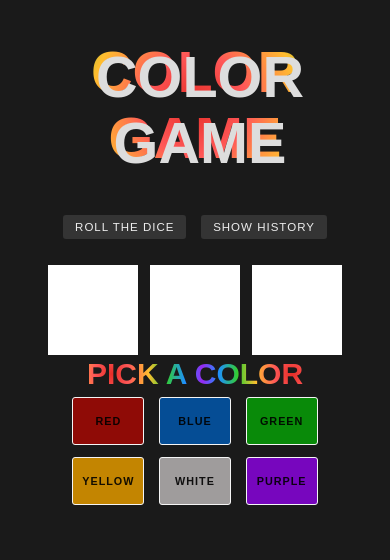
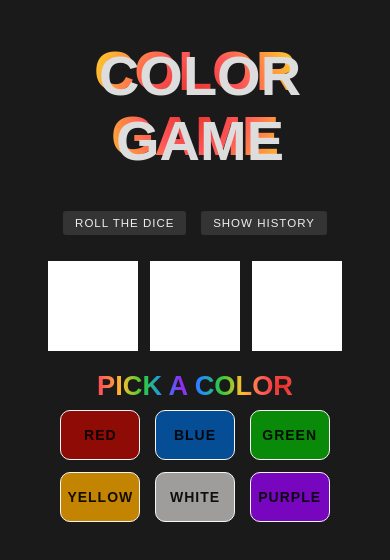
Before and after one commit to nepoaquino/colorGameSimulator, a plain HTML site: page index.html in a window 390 px wide. Drawn offline with Linux system fonts and the light colour scheme.

Commit message:
Update style.css

```diff
--- a/style.css
+++ b/style.css
@@ -149,8 +149,8 @@ button:hover {
 }
 
 #popUp {
-  margin-top: -30px;
-  margin-bottom: -30px;
+  margin-top: -10px;
+  margin-bottom: -25px;
   display: block;
   font-size: 2.5rem;
   font-weight: bold;
@@ -247,7 +247,7 @@ button:hover {
     font-size: 60%;
   }
   h1 {
-    font-size: 3.6rem;
+    font-size: 3.5rem;
   }
   button {
     font-size: 0.72rem;
@@ -269,7 +269,7 @@ button:hover {
     margin: 0 6px;
   }
   #history-table {
-    font-size: 0.9rem;
+    font-size: 1rem;
   }
   #history-table th {
     padding: 6px;
@@ -279,14 +279,14 @@ button:hover {
     padding-bottom: 7.2px;
   }
   #popUp {
-    font-size: 30px;
-    background-size: 180px;
+    font-size: 1.7rem;
+    background-size: 200px;
   }
   #color-selection button {
-    width: 72px;
-    height: 48px;
-    font-size: 10.8px;
+    width: 80px;
+    height: 50px;
+    font-size: 14px;
     padding: 6px;
-    border-radius: 3px;
+
   }
 }
```
